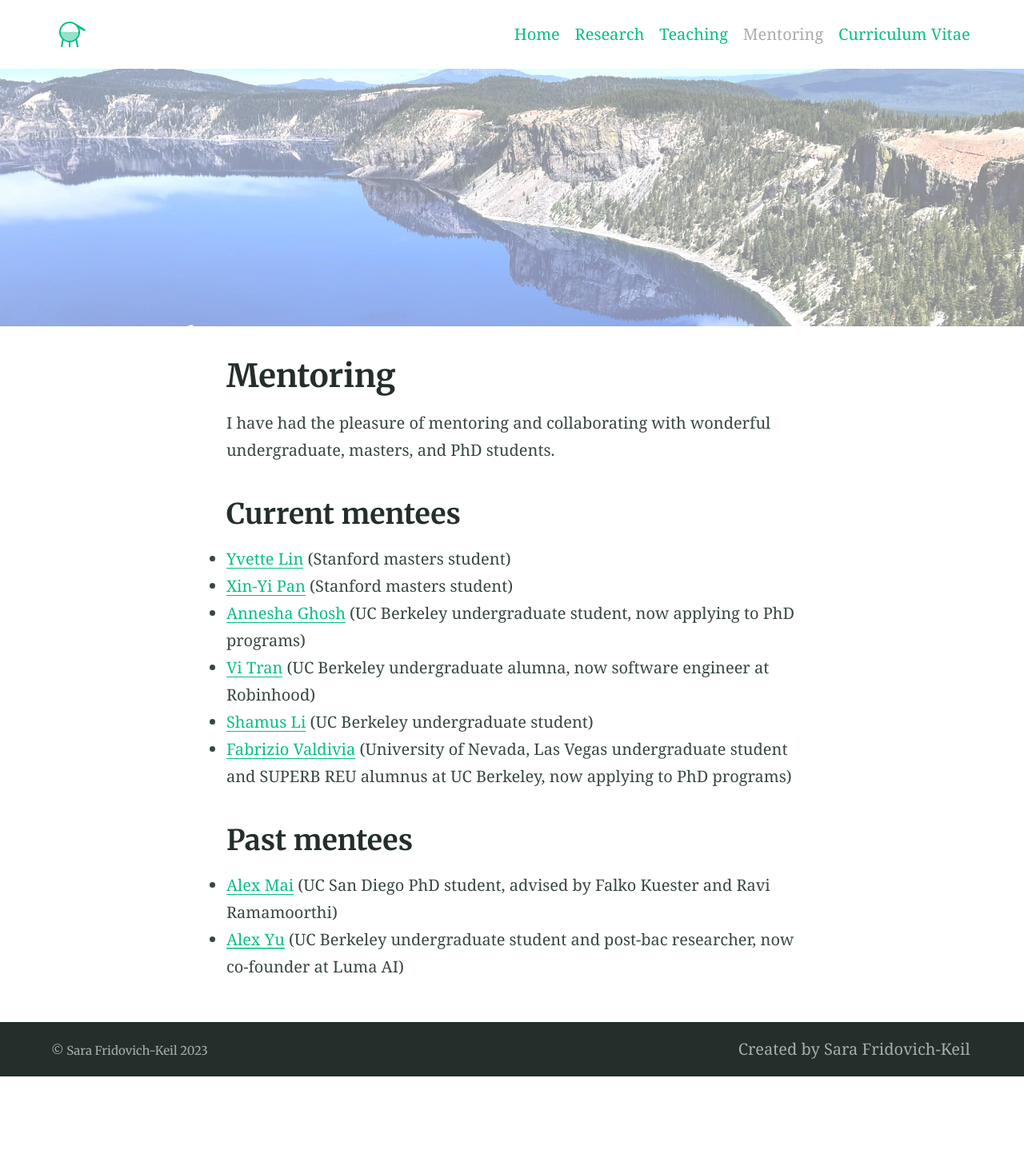
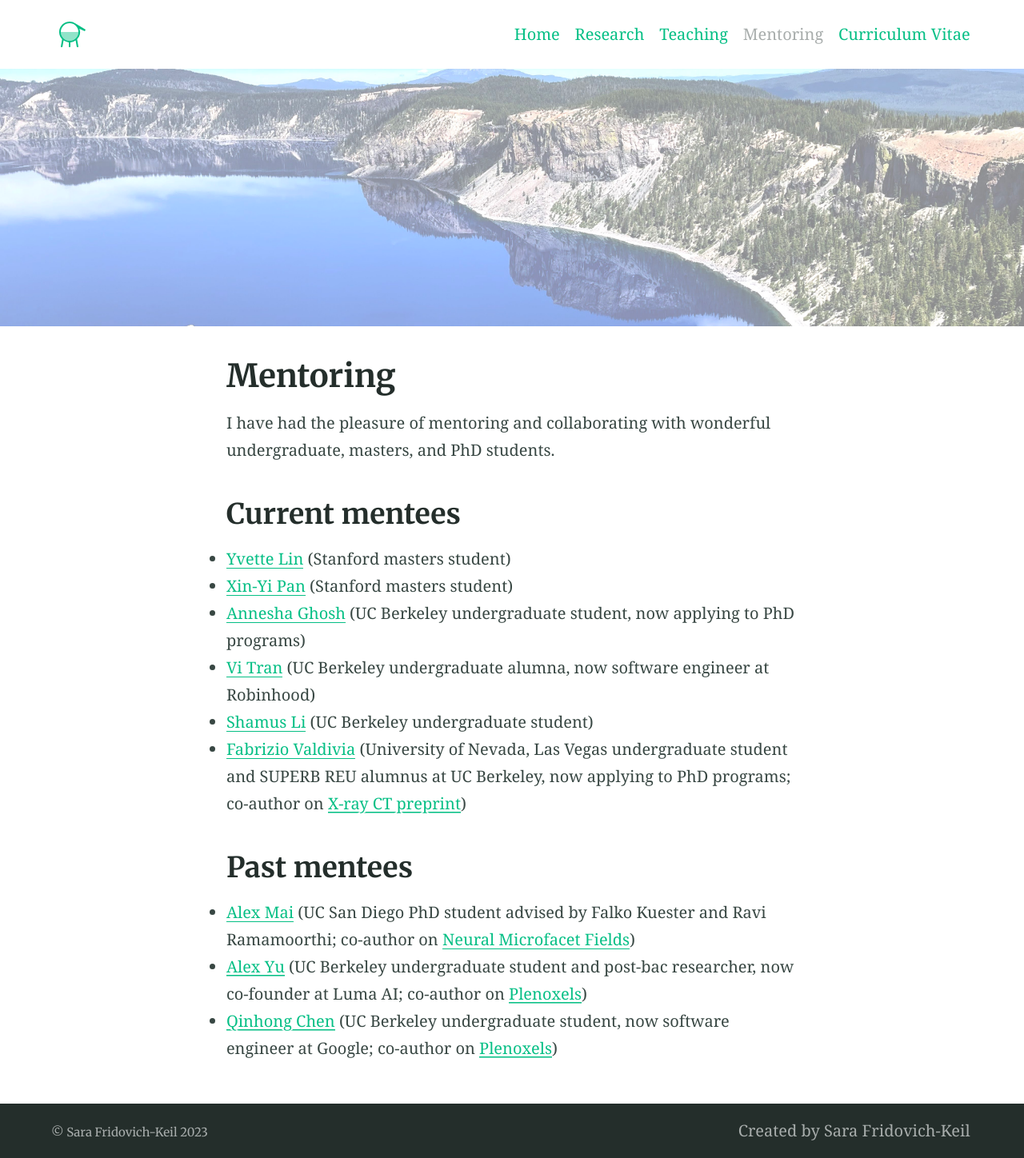
Before and after one commit to sarafridov/sarafridov.github.io, a Jekyll site: the page built from mentoring.md, in a window 1280 px wide. Shown: the whole page at 80% size. Built offline with Jekyll 4.4.1, drawn with Linux system fonts in a browser that asks for light colours; before the commit the page ends 1346 px from its top, so only the background shows below that.

Commit message:
adding Qinhong and paper references

```diff
--- a/mentoring.md
+++ b/mentoring.md
@@ -14,10 +14,11 @@ I have had the pleasure of mentoring and collaborating with wonderful undergradu
 - [Annesha Ghosh](https://www.linkedin.com/in/annesha-ghosh/) (UC Berkeley undergraduate student, now applying to PhD programs)
 - [Vi Tran](https://www.linkedin.com/in/vi-tran-125230167/) (UC Berkeley undergraduate alumna, now software engineer at Robinhood)
 - [Shamus Li](https://www.linkedin.com/in/shamus-li/) (UC Berkeley undergraduate student)
-- [Fabrizio Valdivia](https://www.linkedin.com/in/fabrizio-valdivia/) (University of Nevada, Las Vegas undergraduate student and SUPERB REU alumnus at UC Berkeley, now applying to PhD programs)
+- [Fabrizio Valdivia](https://www.linkedin.com/in/fabrizio-valdivia/) (University of Nevada, Las Vegas undergraduate student and SUPERB REU alumnus at UC Berkeley, now applying to PhD programs; co-author on [X-ray CT preprint](https://arxiv.org/abs/2310.03956))
 
 
 ## Past mentees
 
-- [Alex Mai](https://half-potato.gitlab.io/) (UC San Diego PhD student, advised by Falko Kuester and Ravi Ramamoorthi)
-- [Alex Yu](https://alexyu.net/) (UC Berkeley undergraduate student and post-bac researcher, now co-founder at Luma AI)
+- [Alex Mai](https://half-potato.gitlab.io/) (UC San Diego PhD student advised by Falko Kuester and Ravi Ramamoorthi; co-author on [Neural Microfacet Fields](https://half-potato.gitlab.io/posts/nmf/))
+- [Alex Yu](https://alexyu.net/) (UC Berkeley undergraduate student and post-bac researcher, now co-founder at Luma AI; co-author on [Plenoxels](https://alexyu.net/plenoxels/))
+- [Qinhong Chen](https://www.linkedin.com/in/qinhong-chen/) (UC Berkeley undergraduate student, now software engineer at Google; co-author on [Plenoxels](https://alexyu.net/plenoxels/))
```
